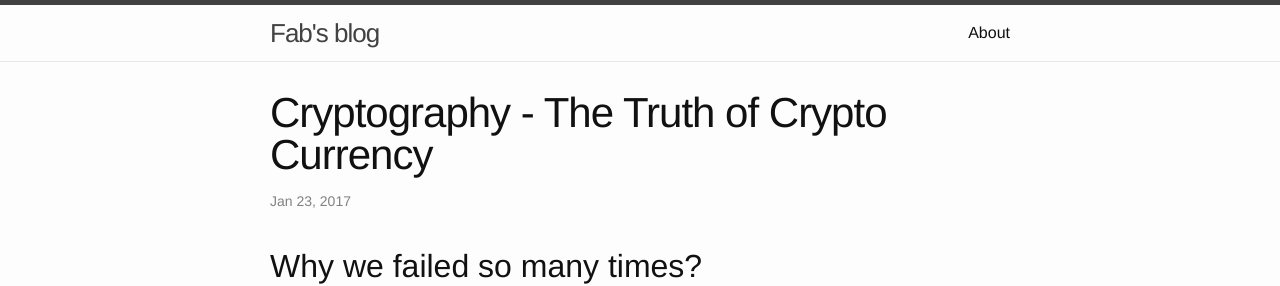
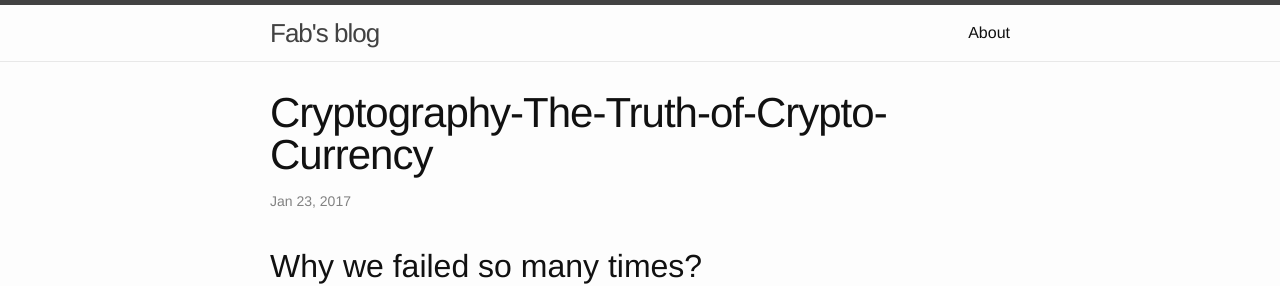
Before and after one commit to tcz001/tcz001.github.io, a Jekyll site: the page built from _posts/2017-01-23-the-truth-of-crypto-currency.md, in a window 1280 px wide. Shown: the top 286 px of the page. Built offline with Jekyll 4.4.1, drawn with Linux system fonts in a browser that asks for light colours.

```diff
--- a/_posts/2017-01-23-the-truth-of-crypto-currency.md
+++ b/_posts/2017-01-23-the-truth-of-crypto-currency.md
@@ -1,7 +1,7 @@
 ---
 layout: post
 published: true
-title: Cryptography - The Truth of Crypto Currency
+title: Cryptography-The-Truth-of-Crypto-Currency
 ---
 ## Why we failed so many times?
 
```
